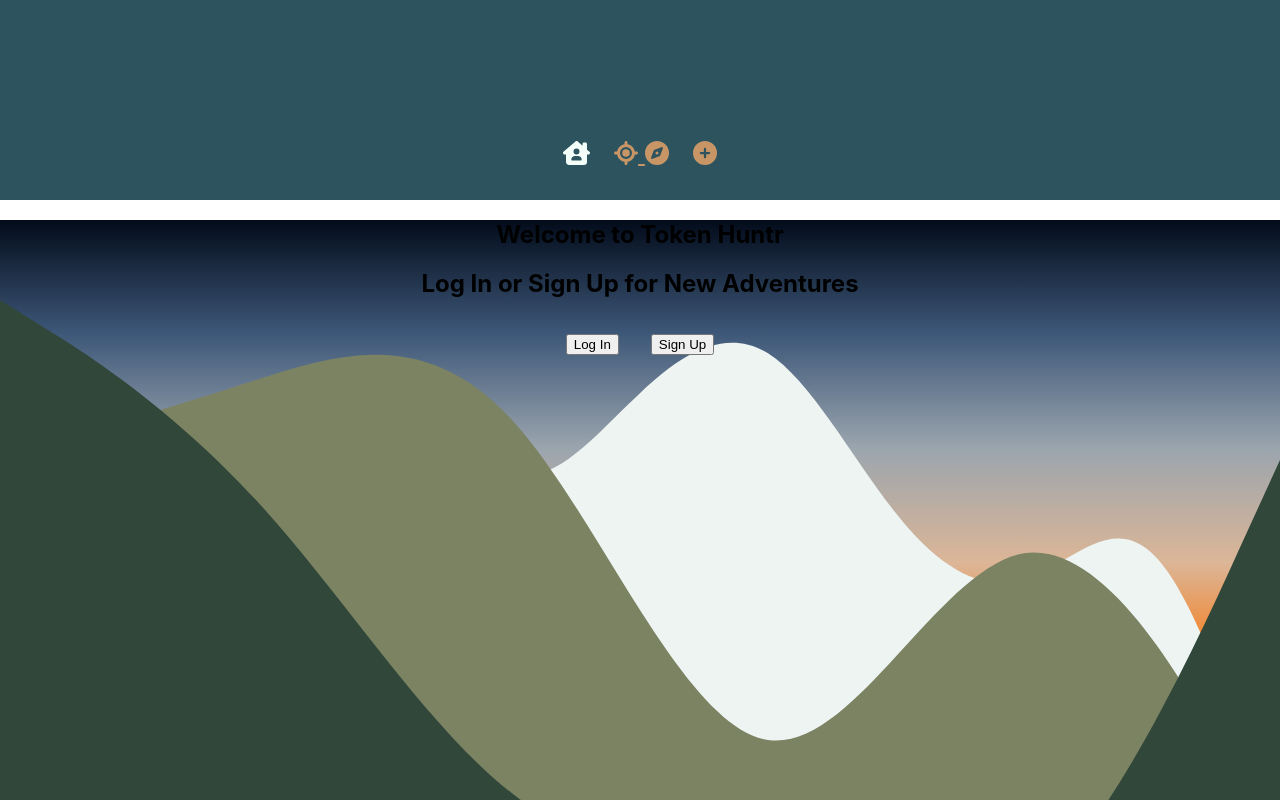
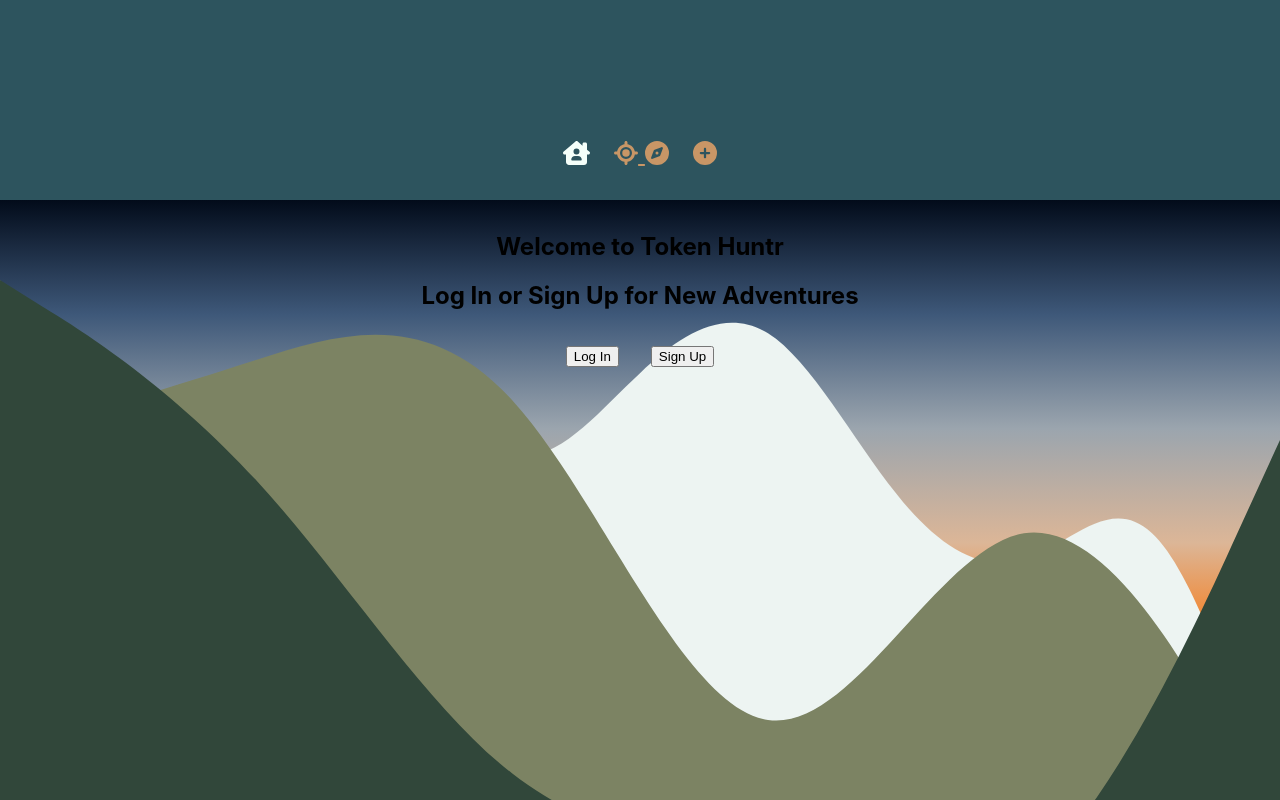
Before and after one commit to Job85/token-huntr-app, a React (Create React App) app: page / in a window 1280 px wide. Shown: the top 800 px of the page. Built offline with nearby package versions, Linux system fonts and the light colour scheme.

Commit message:
added className to h1 welcome title and styled with margin:0, padding-top: 2rem

```diff
--- a/src/pages/LandingPage.js
+++ b/src/pages/LandingPage.js
@@ -9,7 +9,7 @@ const Landing = () => {
         <div id='landing'>
             <HillBackground />
             <section>
-                <h1>Welcome to Token Huntr</h1>
+                <h1 className='welcome'>Welcome to Token Huntr</h1>
                 <h2>Log In or Sign Up for New Adventures</h2>
                 <button onClick={() => navigate('/login')} className='landing-button'>
                     Log In
--- a/src/pages/PageStyles.css
+++ b/src/pages/PageStyles.css
@@ -38,3 +38,8 @@
     display: flex;
     flex-direction: column;
 }
+
+.welcome {
+    margin: 0;
+    padding-top: 2rem;
+}
```
